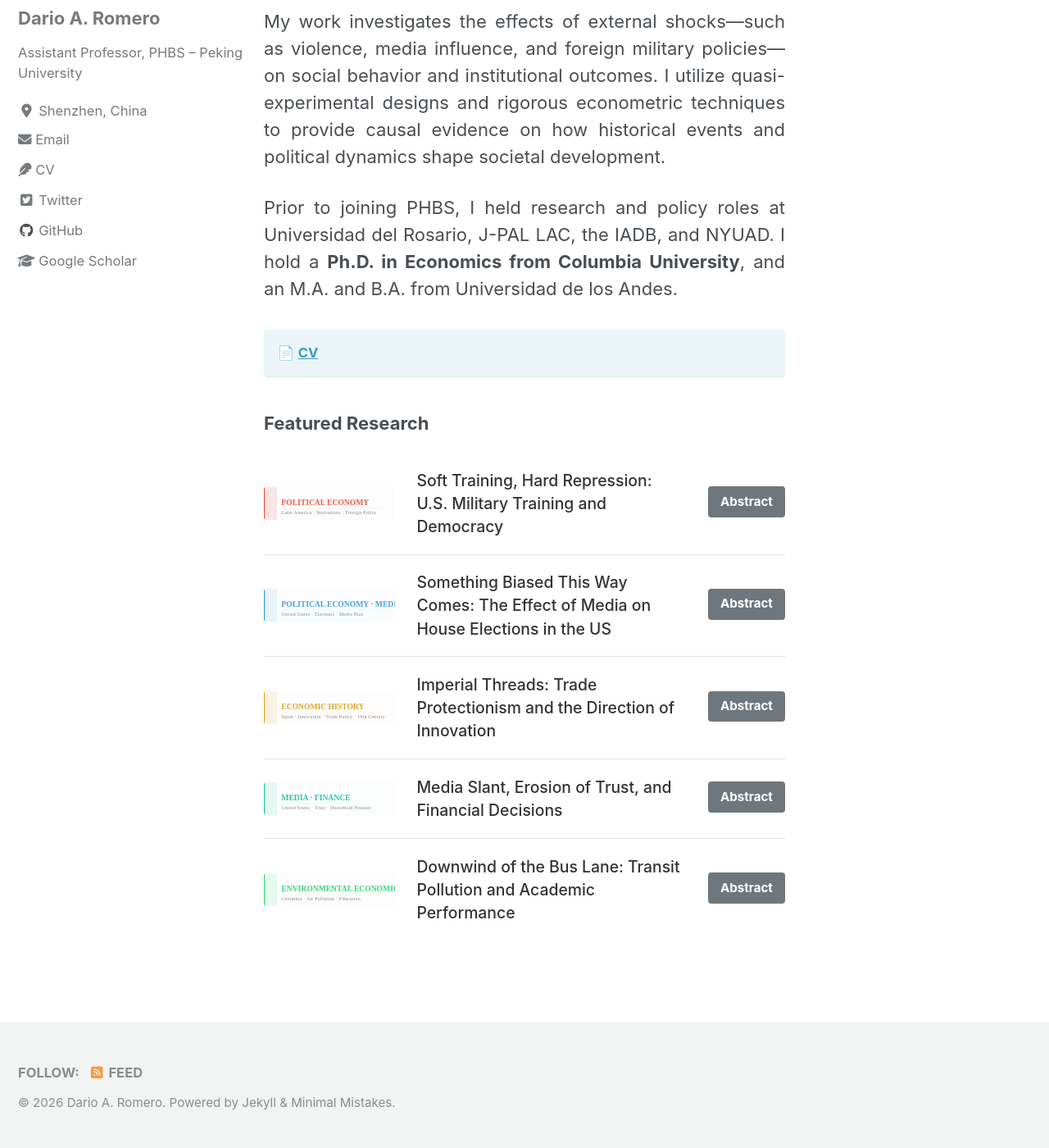
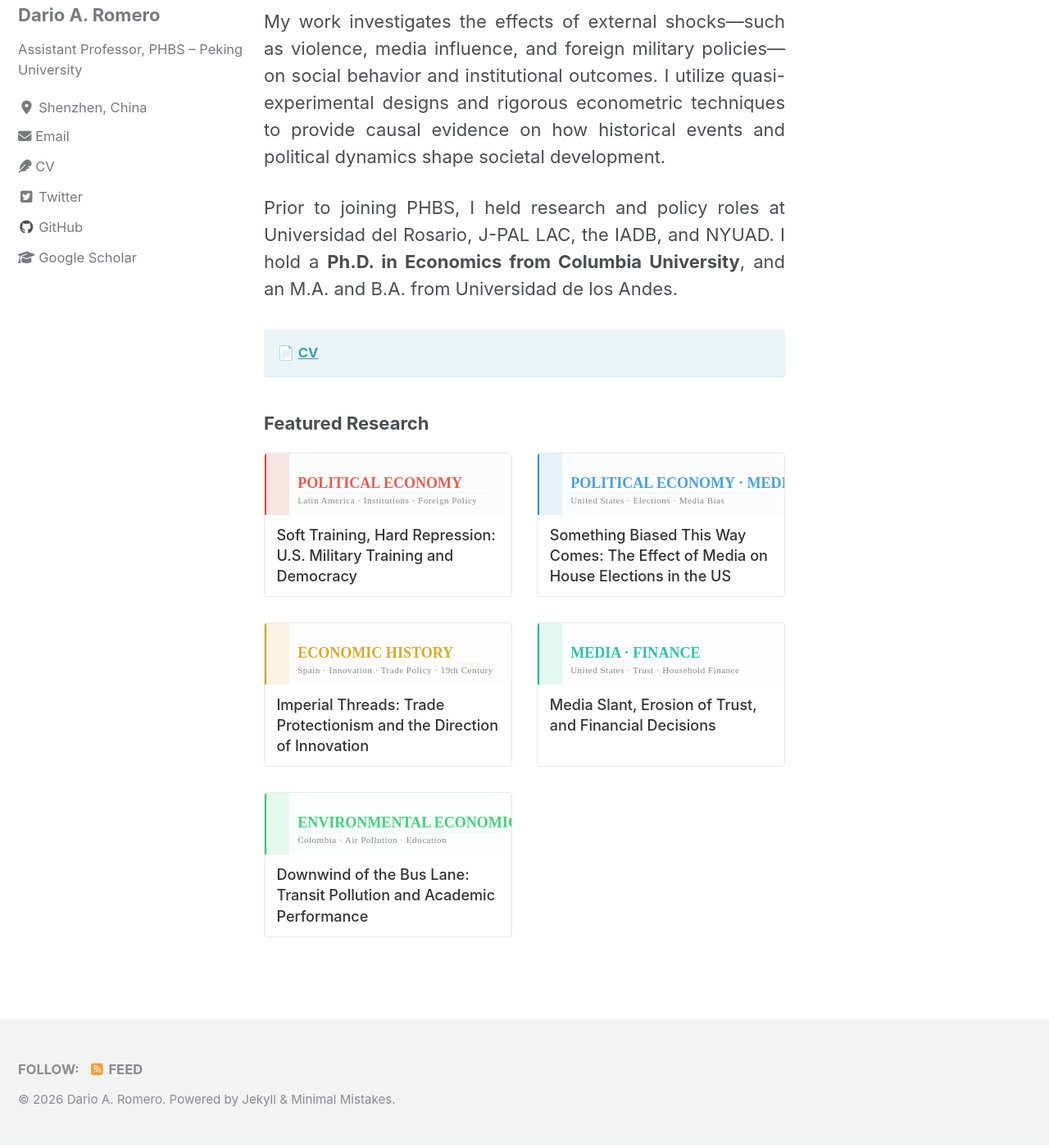
Before and after one commit to Darioaromero/darioaromero.github.io, a Jekyll site: the page built from index.md, in a window 1280 px wide and 1400 px high, scrolled down 1319 px. Shown: the whole window at 82% size. Built offline with Jekyll 4.4.1, drawn with Linux system fonts in a browser that asks for light colours; cached includes are drawn as plain includes; nearby versions of some CDN libraries.

Commit message:
Simplify homepage to 2-col paper grid: image + linked title only
Co-Authored-By: Claude Sonnet 4.6 <noreply@anthropic.com>

```diff
--- a/assets/css/main.scss
+++ b/assets/css/main.scss
@@ -7,43 +7,44 @@
 @import "minimal-mistakes/skins/{{ site.minimal_mistakes_skin | default: 'default' }}"; // skin
 @import "minimal-mistakes"; // main partials
 
-// Homepage paper list: image left, title center, link right
-.paper-list {
+// Homepage paper grid: image on top, title as link below
+.paper-grid {
+  display: grid;
+  grid-template-columns: repeat(2, 1fr);
+  gap: 1.4em;
   margin-top: 1em;
+
+  @media (max-width: 600px) {
+    grid-template-columns: 1fr;
+  }
 }
 
-.paper-row {
-  display: flex;
-  align-items: center;
-  gap: 1.2em;
-  padding: 0.9em 0;
-  border-bottom: 1px solid #e0e0e0;
+.paper-card {
+  display: block;
+  text-decoration: none;
+  border: 1px solid #e8e8e8;
+  border-radius: 4px;
+  overflow: hidden;
+  transition: box-shadow 0.2s ease;
 
-  &:last-child {
-    border-bottom: none;
+  &:hover {
+    box-shadow: 0 3px 12px rgba(0,0,0,0.1);
+    text-decoration: none;
   }
 
-  .paper-thumb {
-    flex: 0 0 160px;
-    img {
-      width: 160px;
-      height: auto;
-      display: block;
-      border-radius: 3px;
-    }
+  img {
+    width: 100%;
+    height: auto;
+    display: block;
   }
 
-  .paper-title {
-    flex: 1;
-    font-size: 0.88em;
+  span {
+    display: block;
+    padding: 0.65em 0.8em;
+    font-size: 0.82em;
     font-weight: 500;
-    line-height: 1.45;
+    line-height: 1.4;
     color: #333;
-  }
-
-  .paper-link {
-    flex: 0 0 90px;
-    text-align: right;
   }
 }
 
--- a/index.md
+++ b/index.md
@@ -58,36 +58,25 @@ Prior to joining PHBS, I held research and policy roles at Universidad del Rosar
 
 ### Featured Research
 
-<div class="paper-list">
-
-  <div class="paper-row">
-    <div class="paper-thumb"><img src="/images/research/card-soa.svg" alt="SOA"></div>
-    <div class="paper-title">Soft Training, Hard Repression: U.S. Military Training and Democracy</div>
-    <div class="paper-link"><a href="/papers/soa/" class="btn btn--primary btn--small">Abstract</a></div>
-  </div>
-
-  <div class="paper-row">
-    <div class="paper-thumb"><img src="/images/research/card-sbg.svg" alt="SBG"></div>
-    <div class="paper-title">Something Biased This Way Comes: The Effect of Media on House Elections in the US</div>
-    <div class="paper-link"><a href="/papers/sbg/" class="btn btn--primary btn--small">Abstract</a></div>
-  </div>
-
-  <div class="paper-row">
-    <div class="paper-thumb"><img src="/images/research/card-imperial-threads.svg" alt="Imperial Threads"></div>
-    <div class="paper-title">Imperial Threads: Trade Protectionism and the Direction of Innovation</div>
-    <div class="paper-link"><a href="/papers/imperial-threads/" class="btn btn--primary btn--small">Abstract</a></div>
-  </div>
-
-  <div class="paper-row">
-    <div class="paper-thumb"><img src="/images/research/card-media-banking.svg" alt="Media Banking"></div>
-    <div class="paper-title">Media Slant, Erosion of Trust, and Financial Decisions</div>
-    <div class="paper-link"><a href="/papers/media-banking/" class="btn btn--primary btn--small">Abstract</a></div>
-  </div>
-
-  <div class="paper-row">
-    <div class="paper-thumb"><img src="/images/research/card-transit-pollution.svg" alt="Transit Pollution"></div>
-    <div class="paper-title">Downwind of the Bus Lane: Transit Pollution and Academic Performance</div>
-    <div class="paper-link"><a href="/papers/transit-pollution/" class="btn btn--primary btn--small">Abstract</a></div>
-  </div>
-
+<div class="paper-grid">
+  <a class="paper-card" href="/papers/soa/">
+    <img src="/images/research/card-soa.svg" alt="Political Economy">
+    <span>Soft Training, Hard Repression: U.S. Military Training and Democracy</span>
+  </a>
+  <a class="paper-card" href="/papers/sbg/">
+    <img src="/images/research/card-sbg.svg" alt="Media & Politics">
+    <span>Something Biased This Way Comes: The Effect of Media on House Elections in the US</span>
+  </a>
+  <a class="paper-card" href="/papers/imperial-threads/">
+    <img src="/images/research/card-imperial-threads.svg" alt="Economic History">
+    <span>Imperial Threads: Trade Protectionism and the Direction of Innovation</span>
+  </a>
+  <a class="paper-card" href="/papers/media-banking/">
+    <img src="/images/research/card-media-banking.svg" alt="Media & Finance">
+    <span>Media Slant, Erosion of Trust, and Financial Decisions</span>
+  </a>
+  <a class="paper-card" href="/papers/transit-pollution/">
+    <img src="/images/research/card-transit-pollution.svg" alt="Environmental Economics">
+    <span>Downwind of the Bus Lane: Transit Pollution and Academic Performance</span>
+  </a>
 </div>
```
